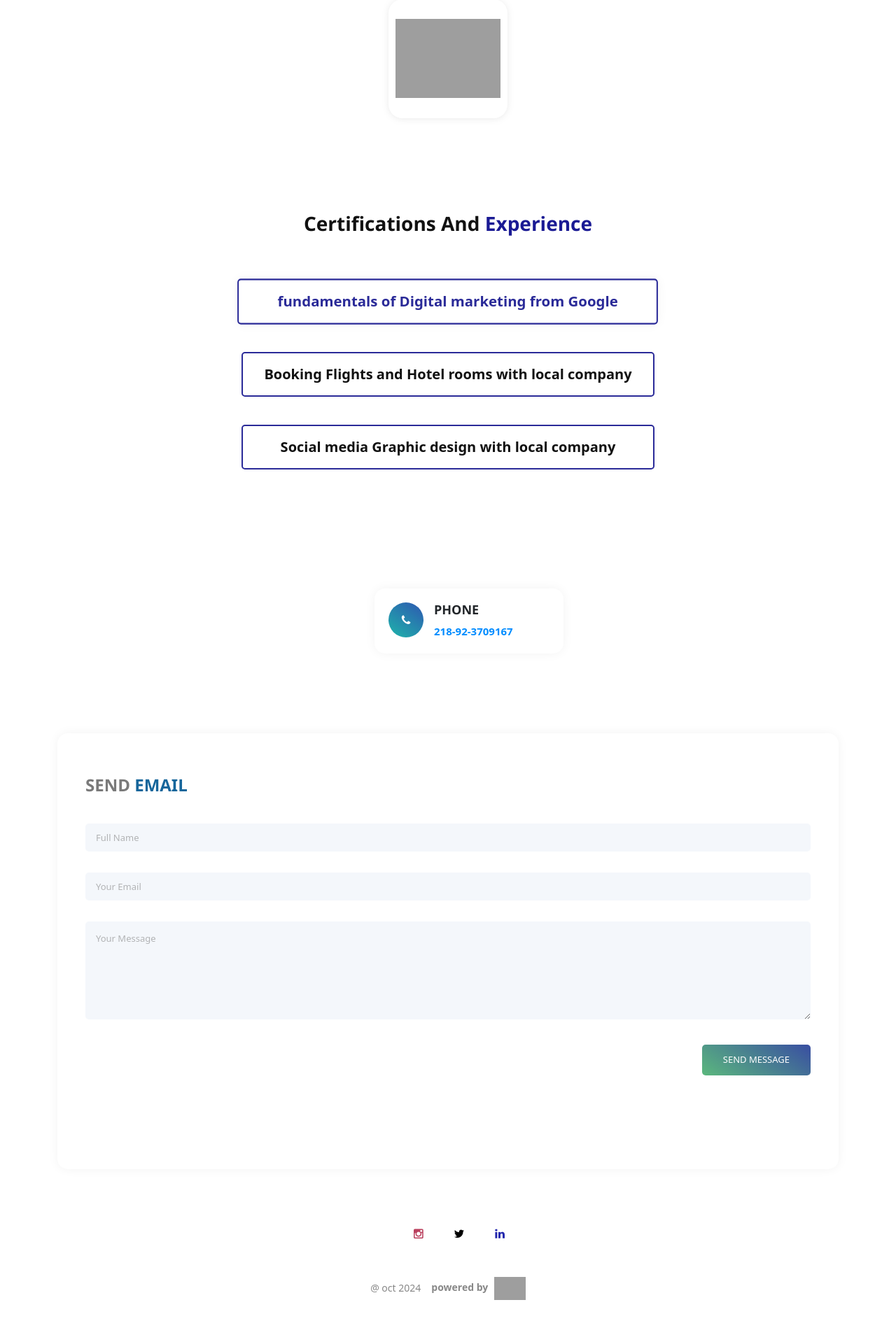
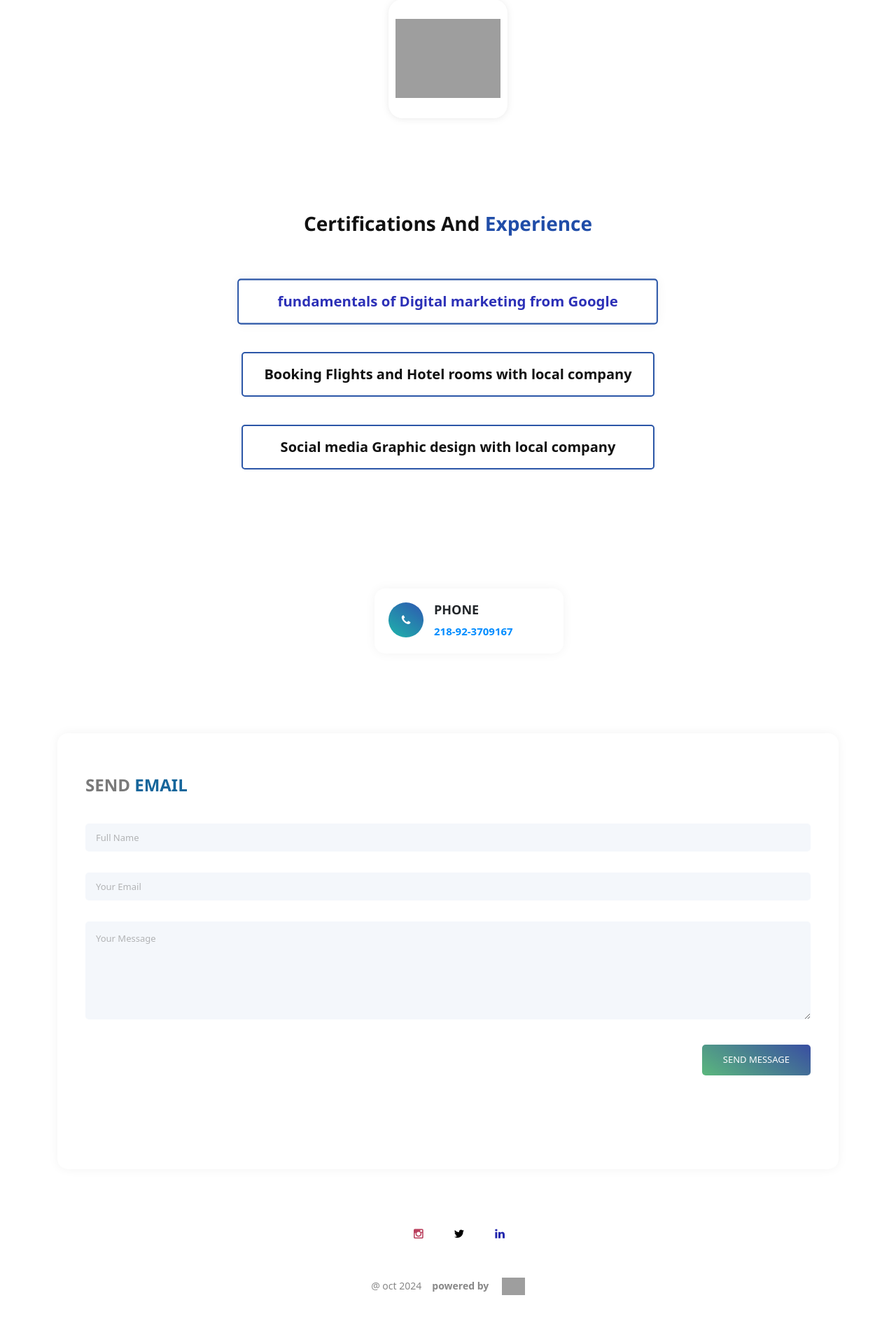
Before and after one commit to Taha-Alsaity/myportfolio, a Django app: page / in a window 1280 px wide. Shown: the part 1907-3805 px from the top of the page at 70% size. After the commit the page ends 3758 px from the top, so only its background shows below. Run offline with Django 5.2, Linux system fonts and the light colour scheme; grey boxes are pictures that could not be loaded.

Commit message:
update footer

```diff
--- a/portoapp/templates/porttem/index.html
+++ b/portoapp/templates/porttem/index.html
@@ -37,7 +37,7 @@ https://templatemo.com/tm-573-eduwell
     transition: width 1s ease-in-out;
   }
   .active.gradient-border span{
-    color:  rgb(42, 42, 152);
+    color:  rgb(44, 48, 183);
 
   }
   .active.gradient-border {
@@ -112,7 +112,7 @@ https://templatemo.com/tm-573-eduwell
         <div class="col-lg-12">
           <div class="section-heading">
             <h6>Here are </h6>
-            <h4>My <em style="color: rgb(31, 59, 158);">Skills</em></h4>
+            <h4>My <em style="color: rgb(32, 77, 168);">Skills</em></h4>
           </div>
         </div>
         <div class="col-lg-12">
@@ -220,7 +220,7 @@ https://templatemo.com/tm-573-eduwell
         <div class="col-lg-6 offset-lg-3">
           <div class="section-heading">
 
-            <h4> certifications and <em style="color: rgb(26, 26, 148);">experience</em></h4>
+            <h4> certifications and <em style="color: rgb(32, 77, 168);">experience</em></h4>
   </div>
         </div>
         <div class="col-lg-12">
@@ -229,9 +229,9 @@ https://templatemo.com/tm-573-eduwell
               <div class="row">
                 <div style="display: flex; flex-wrap: wrap;  width: 100%;" class="col-lg-3">
                   <div style="  " class="menu">
-                    <a href="https://drive.google.com/file/d/1IBaqJ5jTxyetQOEHOpV9nk4UiugKF33o/view?usp=sharing"><div style=" border: 2px solid rgb(42, 42, 152);" class="active gradient-border"><span>fundamentals of Digital marketing from Google</span></div></a>
-                    <div style=" border: 2px solid rgb(42, 42, 152);" class="gradient-border"><span>Booking Flights and Hotel rooms with local company</span></div>
-                    <div style=" border: 2px solid rgb(42, 42, 152);" class="gradient-border"><span>Social media Graphic design with local company</span></div>
+                    <a href="https://drive.google.com/file/d/1IBaqJ5jTxyetQOEHOpV9nk4UiugKF33o/view?usp=sharing"><div style=" border: 2px solid rgb(43, 86, 167);" class="active gradient-border"><span>fundamentals of Digital marketing from Google</span></div></a>
+                    <div style=" border: 2px solid rgb(43, 86, 167);" class="gradient-border"><span>Booking Flights and Hotel rooms with local company</span></div>
+                    <div style=" border: 2px solid rgb(43, 86, 167);" class="gradient-border"><span>Social media Graphic design with local company</span></div>
 
                   </div>
                 </div>
@@ -308,7 +308,7 @@ https://templatemo.com/tm-573-eduwell
           </ul>
         </div>
         <div class="col-lg-12">
-          <p style="color: rgba(121, 121, 121, 0.886);" class="copyright"> @ oct 2024<span  style=" margin-left: 15px; font-weight: 600;">powered by</span> <img src="{% static 'assets/images/eco3.png' %}" style=" padding-left:5px; width: 50px;" width="" alt="">
+          <p style="color: rgba(121, 121, 121, 0.886);" class="copyright"> @ oct 2024<span  style=" margin-left: 15px; font-weight: 600;">powered by</span> <img src="{% static 'assets/images/eco3.png' %}" style=" padding-left:15px; width: 48px;" width="" alt="">
 
           </p>
         </div>
```
